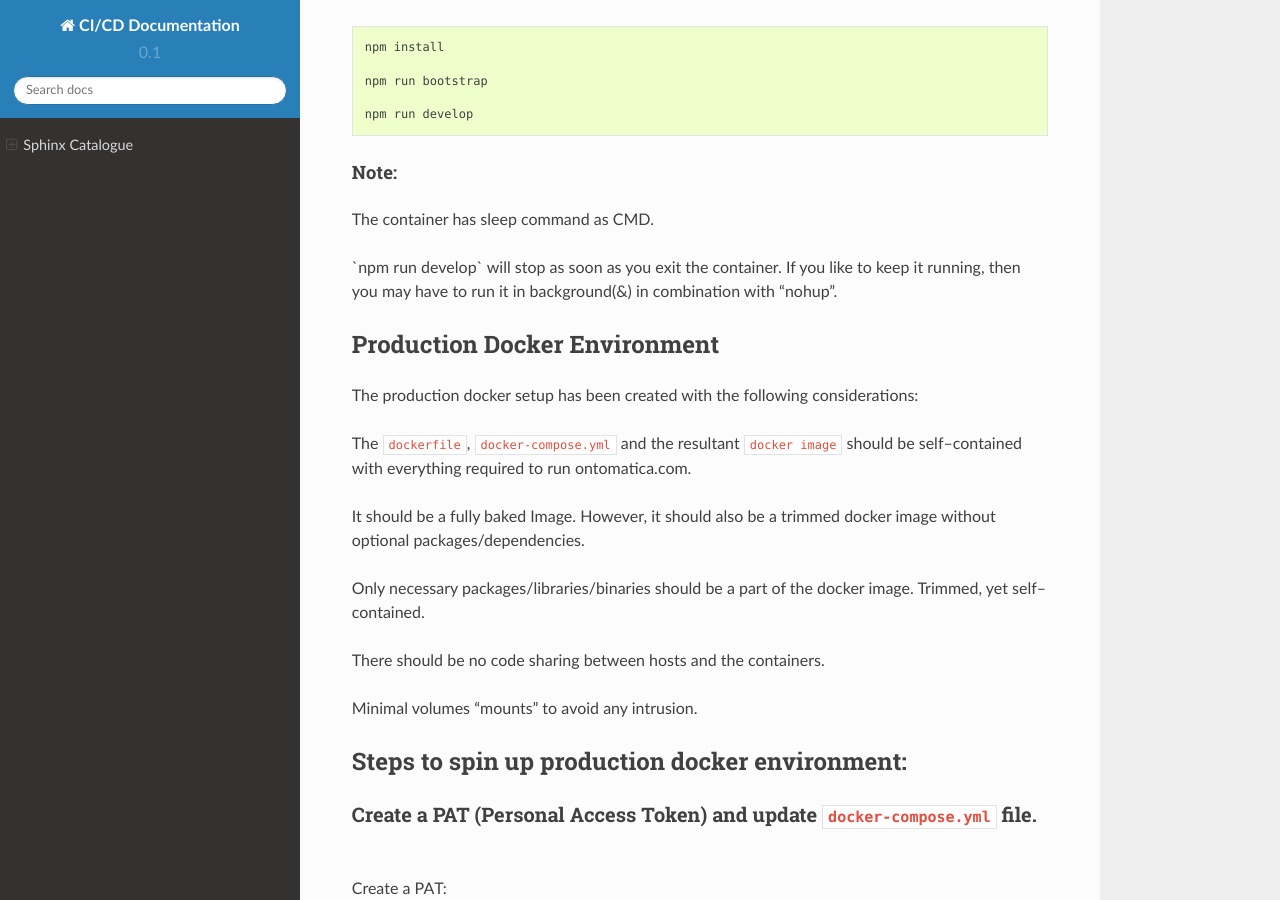
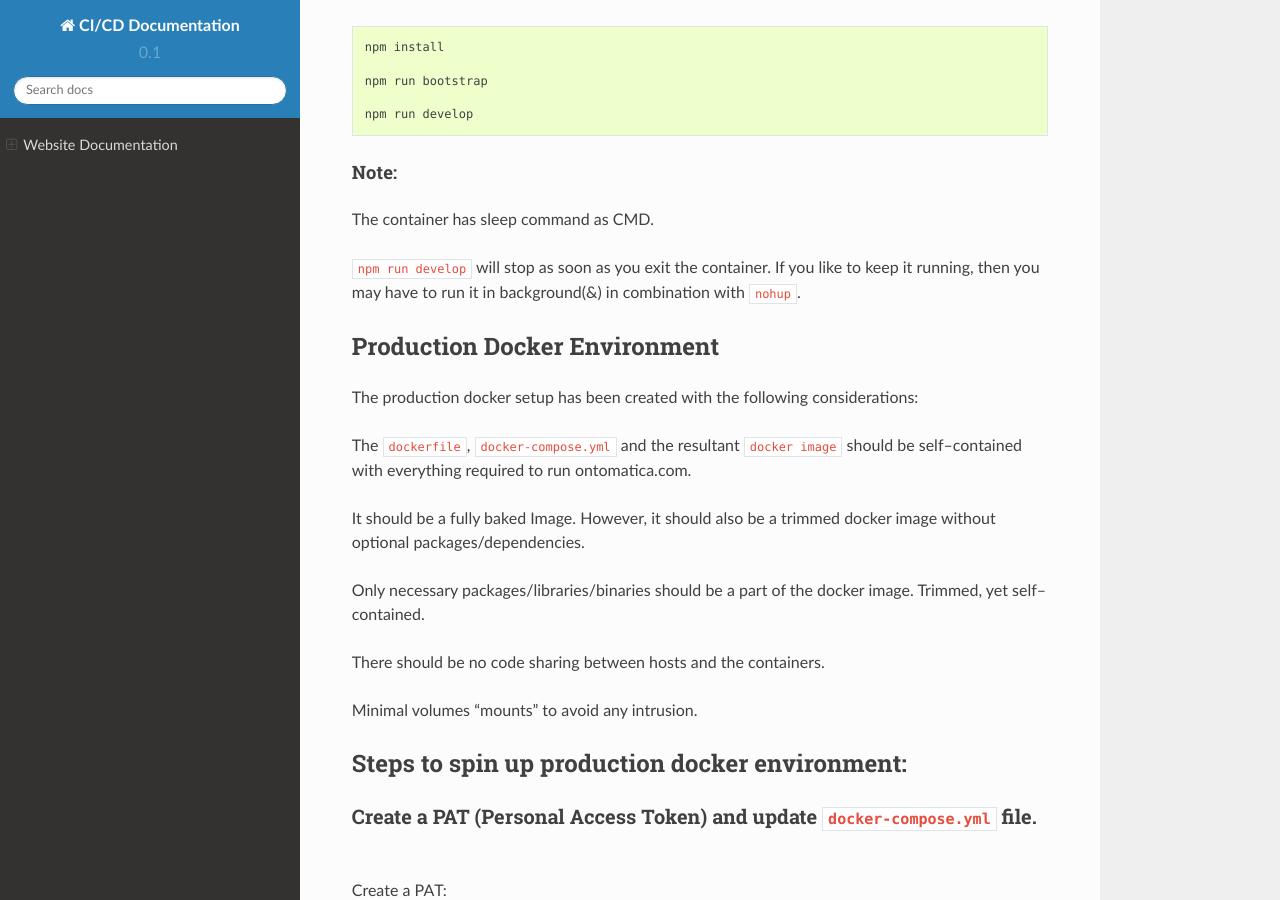
Before and after one commit to jaygray0919/wsdoc, a Sphinx documentation site: the page built from docs/index.rst, in a window 1280 px wide and 900 px high, scrolled down 4817 px. Built offline with Sphinx 7.4.7 and the Read the Docs theme 2.0.0, drawn with Linux system fonts in a browser that asks for light colours; comment, search, counter and statistics services are not loaded; some of the changed text lies outside the part shown.

Commit message:
title change

```diff
--- a/docs/index.rst
+++ b/docs/index.rst
@@ -4,12 +4,10 @@
    :width: 30%
    :alt: Ontomatica logo
 
-|br|
-|br|
-|br|
+|br| |br| |br|
 
-Sphinx Catalogue
-----------------
+Website Documentation
+---------------------
 
 :Project: `Websites Docker Setup <https://example.com/index.html>`_
 :Author: `Divyansh Srivastav <divyanshsrivastav11@gmail.com>`_
@@ -245,7 +243,7 @@ Note:
 
 The container has sleep command as CMD.
 
-\`npm run develop\` will stop as soon as you exit the container. If you like to keep it running, then you may have to run it in background(&) in combination with “nohup”.
+``npm run develop`` will stop as soon as you exit the container. If you like to keep it running, then you may have to run it in background(&) in combination with ``nohup``.
 
 
 Production Docker Environment
```
